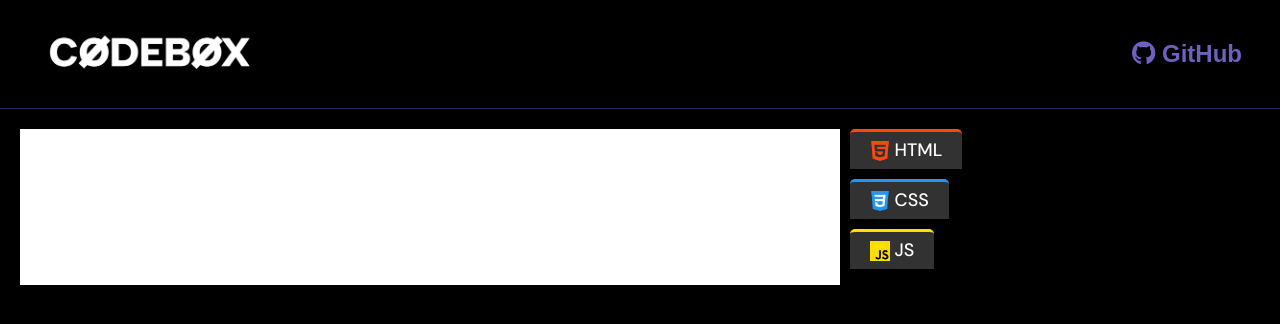
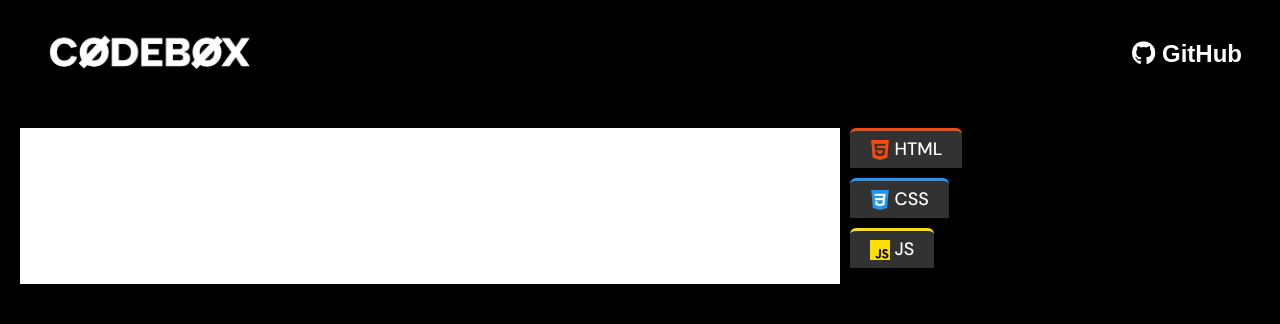
Before and after one commit to amaan14999/CodeBox, a plain HTML site: page index.html in a window 1280 px wide. Drawn offline with nearby package versions, Linux system fonts and the light colour scheme.

Commit message:
theme update

```diff
--- a/styles.css
+++ b/styles.css
@@ -13,7 +13,7 @@ body {
   width: 15rem;
 }
 .nav-link {
-  color: #6f61c0;
+  color: #fff;
   font-family: "Albert Sans", sans-serif;
   font-size: 1.5rem;
   font-weight: 700;
@@ -23,7 +23,7 @@ body {
 }
 .navbar {
   padding: 20px 30px;
-  border-bottom: 1px solid #322653;
+  /* border-bottom: 1px solid #322653; */
 }
 
 .all-div {
@@ -78,7 +78,7 @@ body {
   padding: 5px 20px;
 
   font-family: "DM Sans", sans-serif;
-  border-radius: 5px 5px 0 0;
+  border-radius: 6px 6px 0 0;
 }
 .css-code p,
 .js-code p {
```
